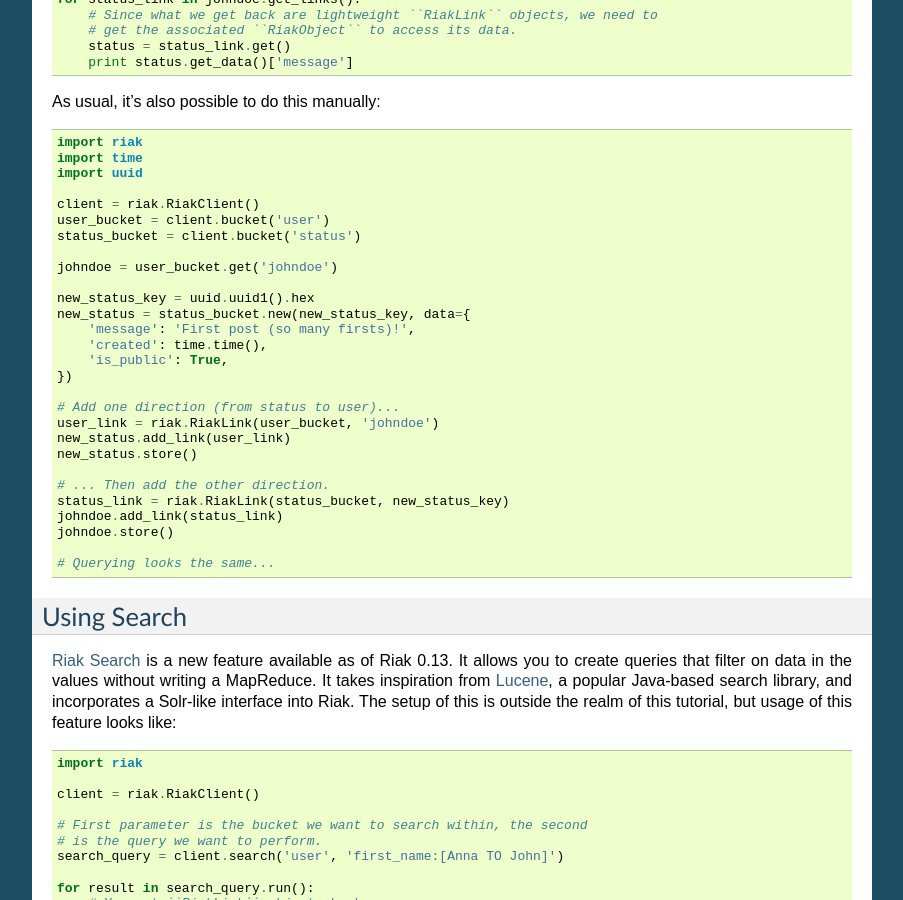
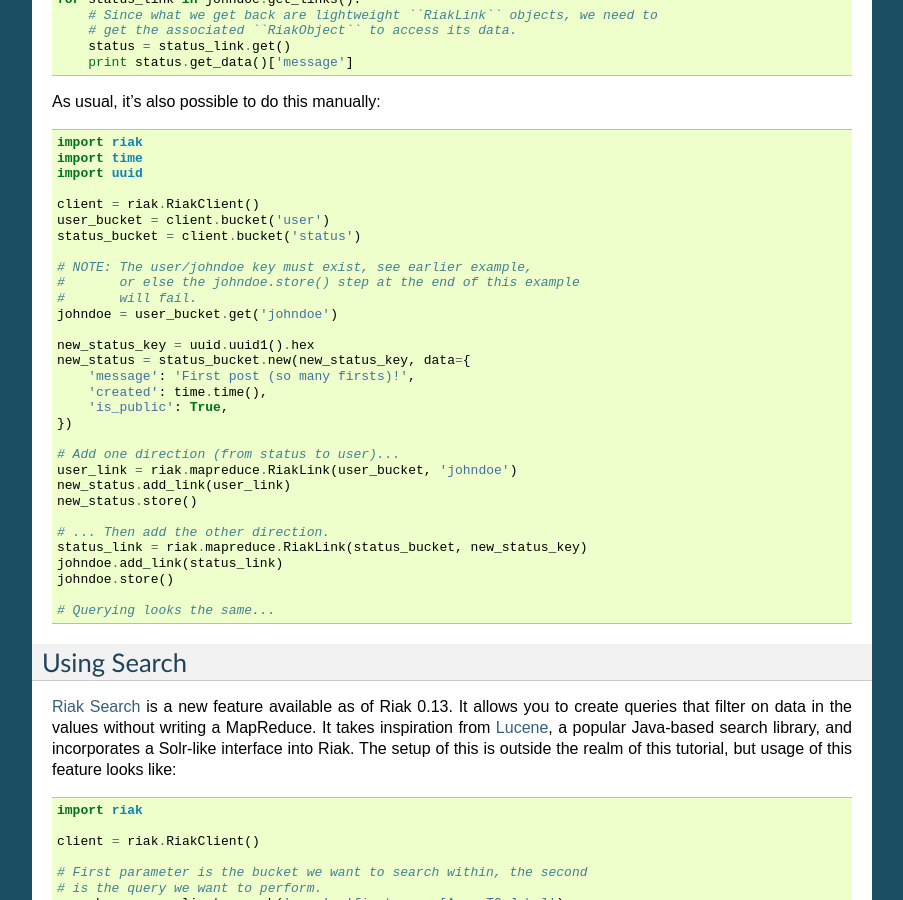
Before and after one commit to basho/riak-python-client, a Sphinx documentation site: the page built from docs/tutorial.rst, in a window 1280 px wide and 900 px high, scrolled down 5401 px. Shown: the whole window, without its empty margins (198-1101 px from the left). Built offline with Sphinx 7.4.7, drawn with Linux system fonts in a browser that asks for light colours.

Commit message:
Fix manual linking example in the tutorial.
In the process, fix a bug in the HTTP transport encoder to get the
string names of bucket & tag before URL-quoting them.

```diff
--- a/docs/tutorial.rst
+++ b/docs/tutorial.rst
@@ -366,6 +366,9 @@
   user_bucket = client.bucket('user')
   status_bucket = client.bucket('status')
 
+  # NOTE: The user/johndoe key must exist, see earlier example,
+  #       or else the johndoe.store() step at the end of this example
+  #       will fail.
   johndoe = user_bucket.get('johndoe')
 
   new_status_key = uuid.uuid1().hex
@@ -376,12 +379,12 @@
   })
 
   # Add one direction (from status to user)...
-  user_link = riak.RiakLink(user_bucket, 'johndoe')
+  user_link = riak.mapreduce.RiakLink(user_bucket, 'johndoe')
   new_status.add_link(user_link)
   new_status.store()
 
   # ... Then add the other direction.
-  status_link = riak.RiakLink(status_bucket, new_status_key)
+  status_link = riak.mapreduce.RiakLink(status_bucket, new_status_key)
   johndoe.add_link(status_link)
   johndoe.store()
 
```
Also changed, not shown: 1 other file.
